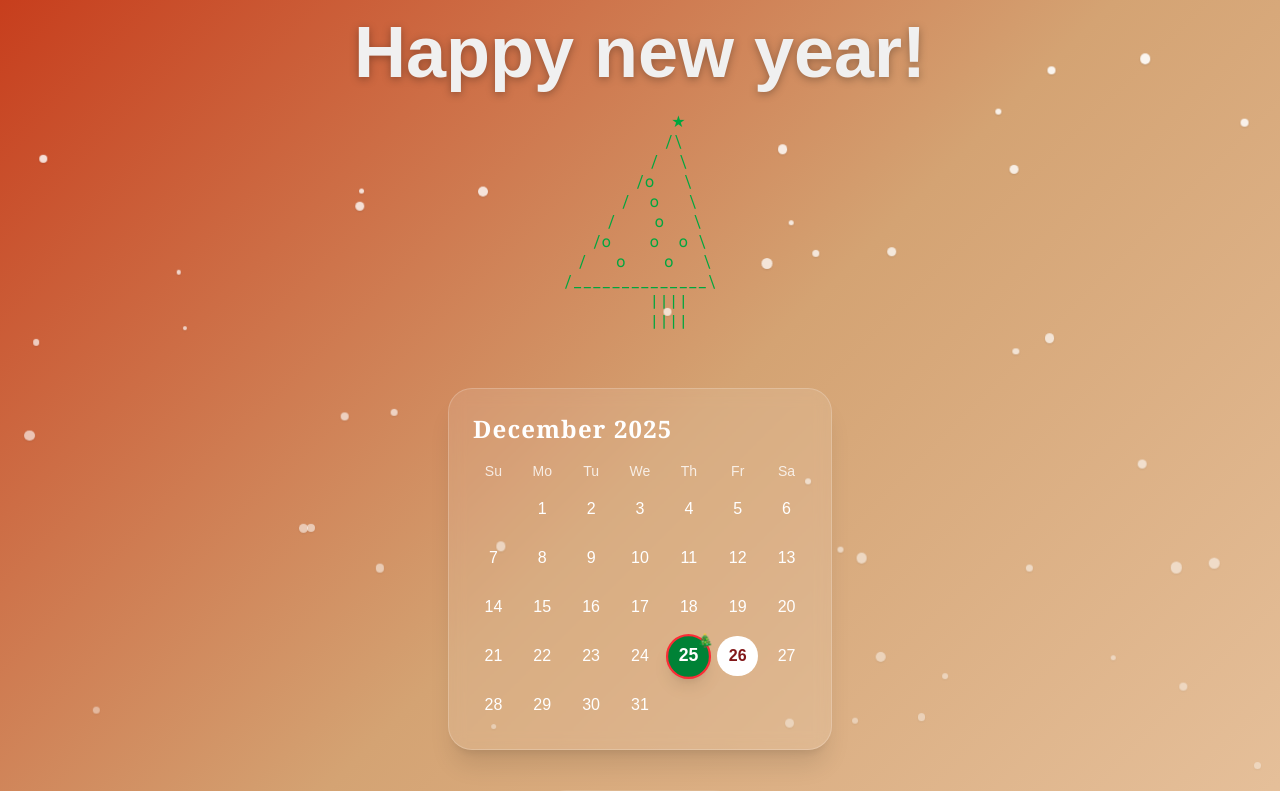
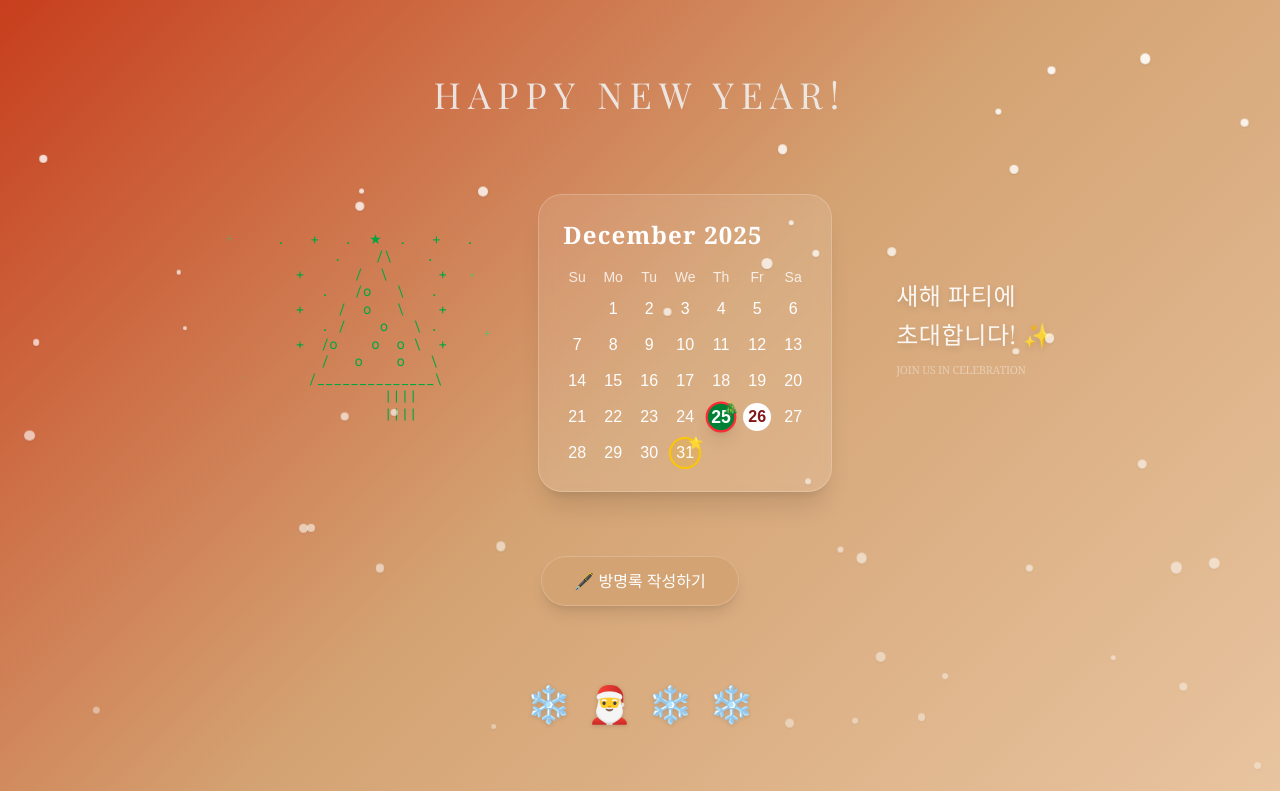
Before and after one commit to Nunu-cpu/happy-new-year-for-Maman, a Next.js app: page / in a window 1280 px wide. Shown: the top 791 px of the page. Built offline with nearby package versions, Linux system fonts and the light colour scheme; a web font is replaced by a local one.

Commit message:
Fix syntax error and finalize parallel home page layout

```diff
--- a/app/globals.css
+++ b/app/globals.css
@@ -10,6 +10,8 @@
   --color-foreground: var(--foreground);
   --font-sans: var(--font-geist-sans);
   --font-mono: var(--font-geist-mono);
+  --font-playfair: var(--font-playfair);
+  --font-dancing-script: var(--font-dancing-script);
 }
 
 @media (prefers-color-scheme: dark) {
--- a/app/page.tsx
+++ b/app/page.tsx
@@ -56,28 +56,53 @@ export default function Home() {
         />
       ))}
 
-      <main className="flex flex-col items-center text-center gap-6 animate-in fade-in zoom-in duration-1000 z-10">
+      <main className="flex flex-col items-center text-center gap-12 animate-in fade-in zoom-in duration-1000 z-10 w-full max-w-6xl px-4">
         <div className="relative">
-          <h1 className="text-5xl md:text-7xl font-dancing-script font-bold tracking-normal text-[#f0f0f0] drop-shadow-[0_2px_4px_rgba(0,0,0,0.3)]">
+          <h1 className="text-3xl md:text-4xl font-playfair font-light tracking-[0.2em] text-[#f0f0f0] opacity-90 uppercase">
             Happy new year!
           </h1>
         </div>
 
-        <pre className="text-green-600 font-mono text-sm md:text-base leading-tight select-none">
-          {`        ★
-       /\\
-      /  \\
-     /o   \\
-    /  o   \\
-   /    o   \\
-  /o    o  o \\
+        <div className="flex flex-col md:flex-row items-center justify-center gap-8 md:gap-16 w-full">
+          {/* 1. Tree (Left) */}
+          <div className="relative group flex flex-col items-center">
+            <pre className="text-green-600 font-mono text-xs md:text-sm leading-tight select-none relative">
+              {`      .   +   .  ★  .   +   .
+        .    /\\    .
+     +      /  \\      +
+       .   /o   \\   .
+     +    /  o   \\    +
+       . /    o   \\ .
+     +  /o    o  o \\  +
        /   o    o   \\
       /______________\\
             ||||
             ||||`}
             </pre>
+            {/* Sparkles around tree */}
+            <div className="absolute inset-0 pointer-events-none text-green-400 opacity-60">
+              <span className="absolute top-0 left-0 animate-pulse text-[10px]">+</span>
+              <span className="absolute top-10 right-0 animate-bounce text-[10px]">*</span>
+              <span className="absolute bottom-10 left-4 animate-pulse text-[10px]">.</span>
+              <span className="absolute top-1/2 -right-4 animate-bounce text-[10px]">+</span>
+            </div>
+          </div>
 
+          {/* 2. Calendar (Center) */}
+          <div className="flex-shrink-0">
             <Calendar />
+          </div>
+
+          {/* 3. Invitation (Right) */}
+          <div className="flex flex-col items-center md:items-start text-center md:text-left space-y-2 max-w-[200px]">
+            <h2 className="text-xl md:text-2xl font-playfair font-light tracking-wide text-white/90 drop-shadow-md leading-relaxed">
+              새해 파티에<br />초대합니다! ✨
+            </h2>
+            <p className="text-white/40 font-serif text-[11px] tracking-tight uppercase">
+              Join us in celebration
+            </p>
+          </div>
+        </div>
 
         <div className="flex flex-col sm:flex-row gap-4 mt-4">
           <Link
--- a/components/Calendar.tsx
+++ b/components/Calendar.tsx
@@ -50,23 +50,21 @@ export default function Calendar() {
 
                     const isChristmas = day === 25;
                     const isToday = isDecember && day === today;
-
-                    // Format date for URL: YYYY-MM-DD
-                    const dateStr = `${year}-${String(month + 1).padStart(2, '0')}-${String(day).padStart(2, '0')}`;
+                    const isNewYearsEve = day === 31;
 
                     return (
                         <div
-                            onClick={() => window.location.href = `/calendar/${dateStr}`}
                             key={day}
                             className={`
-                aspect-square flex items-center justify-center rounded-full transition-all relative z-50 cursor-pointer pointer-events-auto
+                aspect-square flex items-center justify-center rounded-full transition-all relative z-50
                 ${isChristmas ? 'bg-green-700 text-white font-bold shadow-lg scale-110 border-2 border-red-500' : ''}
                 ${isToday && !isChristmas ? 'bg-white text-red-900 font-bold' : ''}
-                ${!isChristmas && !isToday ? 'hover:bg-white/20' : ''}
+                ${isNewYearsEve ? 'bg-yellow-500/20 ring-2 ring-yellow-400' : ''}
               `}
                         >
                             {day}
                             {isChristmas && <span className="absolute -top-1 -right-1 text-xs">🎄</span>}
+                            {isNewYearsEve && <span className="absolute -top-1 -right-1 text-xs">⭐</span>}
                         </div>
                     );
                 })}
```
Lines whose indentation alone changed are shown as unchanged.
